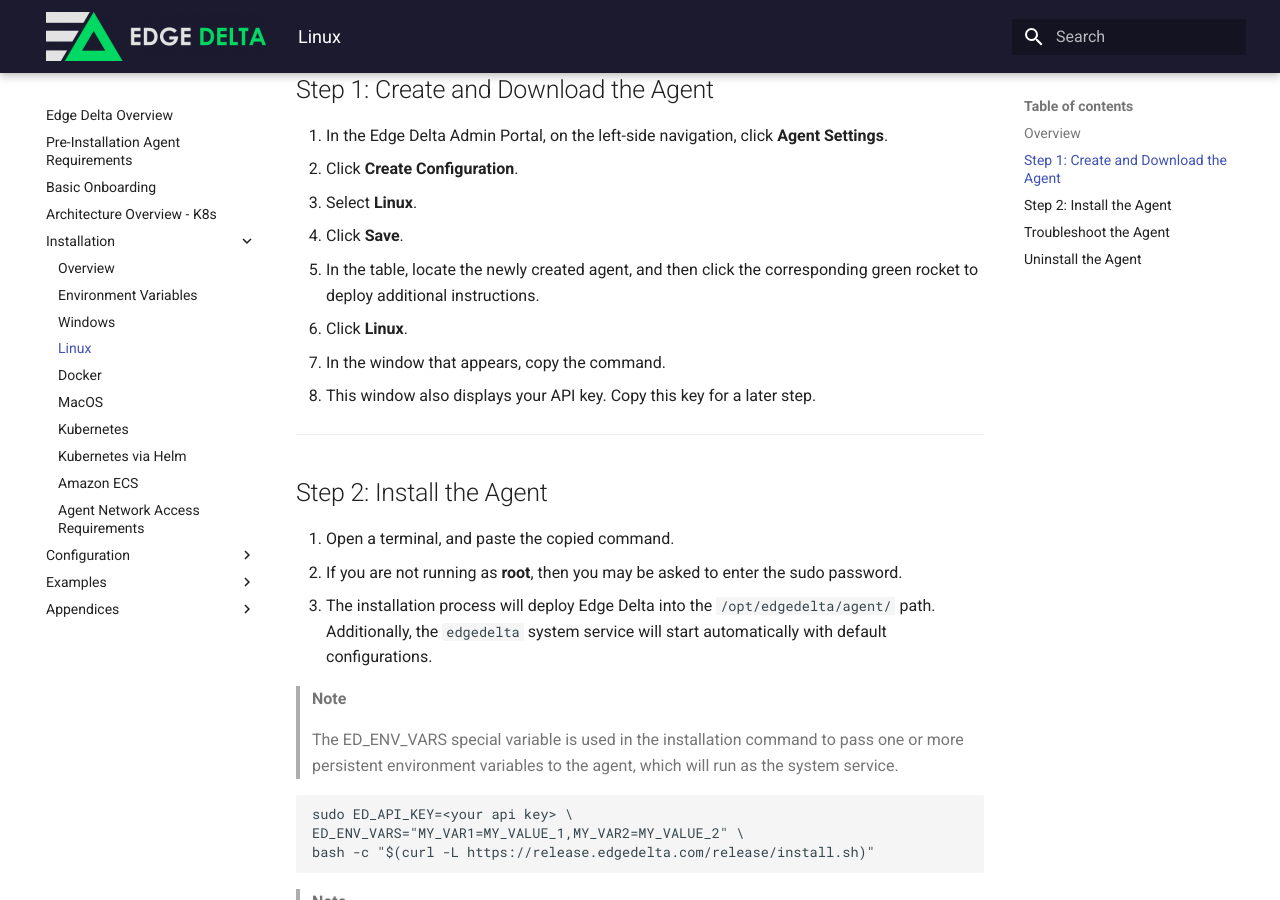
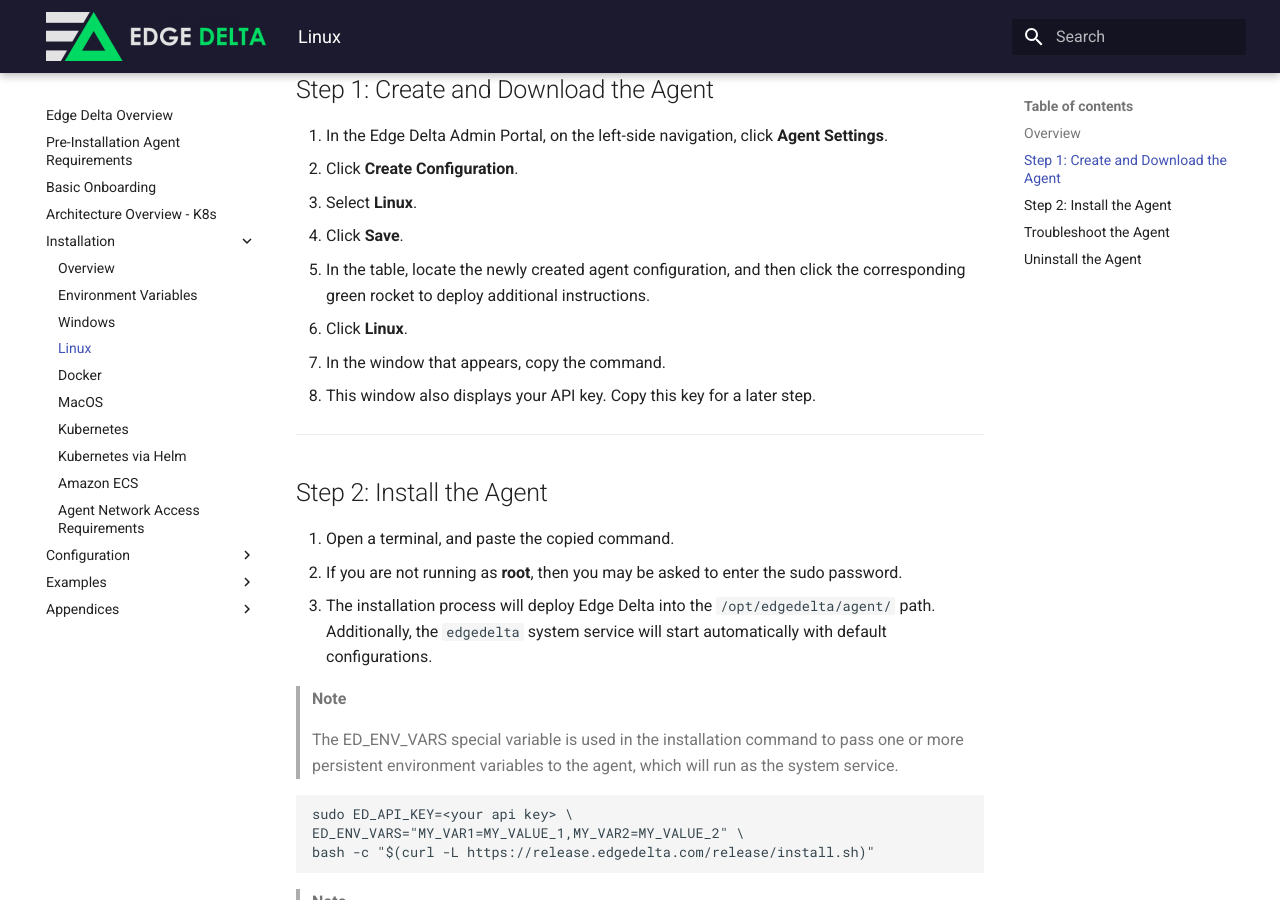
Before and after one commit to edgedelta/docs, an MkDocs documentation site: the page built from docs/installation/linux.md, in a window 1280 px wide and 900 px high, scrolled down 410 px. Built offline with MkDocs 1.6.1 and Material for MkDocs 9.7.7, drawn with Linux system fonts in a browser that asks for light colours.

Commit message:
Update linux.md

````diff
--- a/docs/installation/linux.md
+++ b/docs/installation/linux.md
@@ -23,7 +23,7 @@ You can use this document to learn how to install the Edge Delta Agent for your
 2. Click **Create Configuration**.
 3. Select **Linux**.
 4. Click **Save**.
-5. In the table, locate the newly created agent, and then click the corresponding green rocket to deploy additional instructions.
+5. In the table, locate the newly created agent configuration, and then click the corresponding green rocket to deploy additional instructions.
 6. Click **Linux**.
 7. In the window that appears, copy the command.
   - This window also displays your API key. Copy this key for a later step.
@@ -87,6 +87,8 @@ To check the agent's configuration file to ensure that the configuration does no
   cat /opt/edgedelta/agent/config.yml
   ```
 
+***
+
 ## Uninstall the Agent
 
 To uninstall the agent, run the following command:
````
